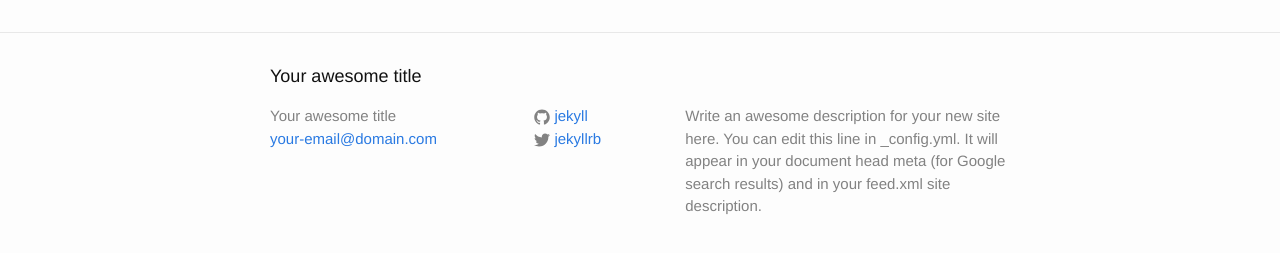
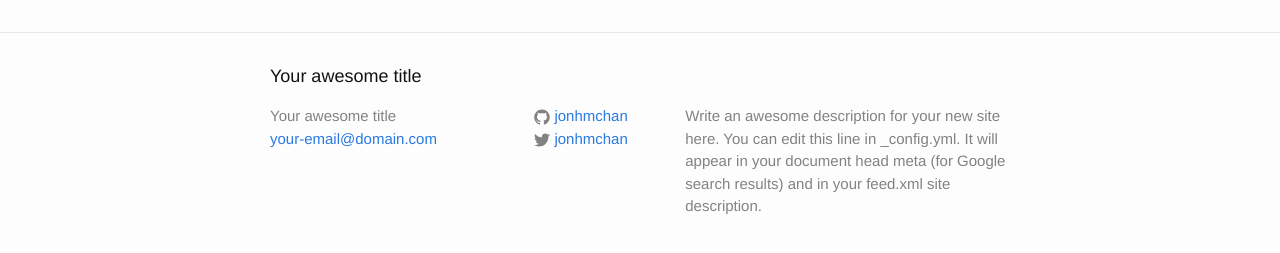
Before and after one commit to JonHMChan/blog, a Jekyll site: the page built from index.html, in a window 1280 px wide. Shown: the part 264-517 px from the top of the page. Built offline with Jekyll 4.4.1, drawn with Linux system fonts in a browser that asks for light colours.

Commit message:
Update config

```diff
--- a/_config.yml
+++ b/_config.yml
@@ -6,9 +6,9 @@
   line in _config.yml. It will appear in your document head meta (for
   Google search results) and in your feed.xml site description.
 baseurl: "" # the subpath of your site, e.g. /blog/
-url: "http://jonhmchan.github.io/blog" # the base hostname & protocol for your site
-twitter_username: jekyllrb
-github_username:  jekyll
+url: "https://jonchan.io/" # the base hostname & protocol for your site
+twitter_username: jonhmchan
+github_username:  jonhmchan
 
 # Build settings
 markdown: kramdown
```
